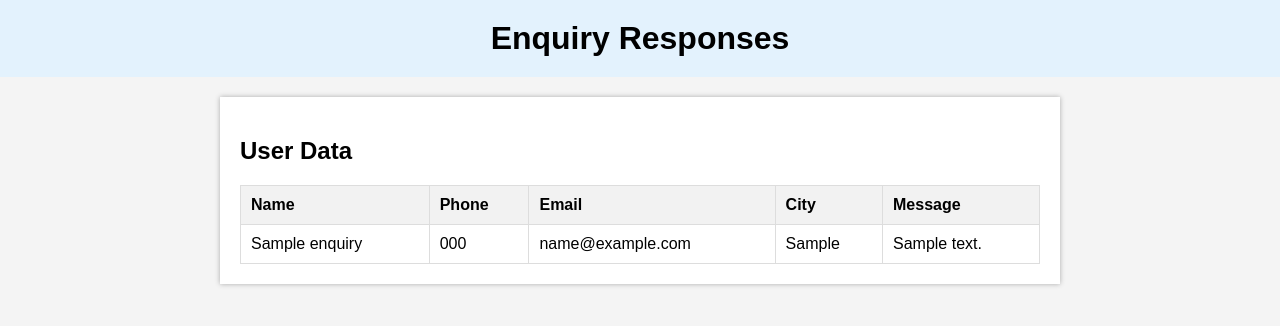
After one commit to Parimal07/FSD_Assignments, a PHP site: page /responses.html in a window 1280 px wide. The commit adds this page. Shown: the top 326 px of the page. Run offline with PHP 8.4, Linux system fonts and the light colour scheme; tables that the repository leaves empty or names only in its code hold one stand-in row (values such as "Sample post").

Commit message:
updated lab4

```diff
--- /dev/null
+++ b/Lab4/fetch_data.php
@@ -0,0 +1,44 @@
+<?php
+$servername = 'localhost';
+$username = 'root';
+$password = '';
+$database = 'servlink';
+
+$conn = new mysqli($servername, $username, $password, $database);
+
+if ($conn->connect_error) {
+    die("Connection error : " . $conn->connect_error);
+}
+
+// Assuming you have a table named 'enquiry'
+$sql = "SELECT * FROM enquiry";
+$result = $conn->query($sql);
+
+if ($result->num_rows > 0) {
+    echo "<h2>User Data</h2>";
+    echo "<table border='1'>
+            <tr>
+                <th>Name</th>
+                <th>Phone</th>
+                <th>Email</th>
+                <th>City</th>
+                <th>Message</th>
+            </tr>";
+
+    while ($row = $result->fetch_assoc()) {
+        echo "<tr>";
+        echo "<td>" . $row["name"] . "</td>";
+        echo "<td>" . $row["phone"] . "</td>";
+        echo "<td>" . $row["email"] . "</td>";
+        echo "<td>" . $row["city"] . "</td>";
+        echo "<td>" . $row["message"] . "</td>";
+        echo "</tr>";
+    }
+
+    echo "</table>";
+} else {
+    echo "No data found in the database.";
+}
+
+$conn->close();
+?>
--- a/Lab4/home.php
+++ b/Lab4/home.php
@@ -17,7 +17,7 @@ $email = $_POST['email'];
 $message = $_POST['message'];
 $city = $_POST['city'];
 
-$sql = "INSERT INTO enquiry VALUES ('$name','$phone','$email,'$city','$message')";
+$sql = "INSERT INTO enquiry VALUES ('$name',$phone,'$email','$city','$message')";
 if ($conn->query($sql) == True) {
     echo ("Successfully Entered Data");
 } else {
--- a/Lab4/index.html
+++ b/Lab4/index.html
@@ -12,7 +12,7 @@
     <nav class="navbar" style="background-color: #e3f2fd;">
         <div class="container-fluid d-flex justify-content-between">
             <a class="navbar-brand d-flex align-items-center" href="#" style="font-size: 30px; font-family: 'Times New Roman', Times, serif;">
-                <img src="/Lab3/logo.png" alt="Logo" width="38" height="32" class="d-inline-block align-text-top">
+                <img src="/Lab4/logo.png" alt="Logo" width="38" height="32" class="d-inline-block align-text-top">
                 ServLink
             </a>
             <button class="navbar-toggler" type="button" data-bs-toggle="collapse" data-bs-target="#navbarNavDropdown" aria-controls="navbarNavDropdown" aria-expanded="false" aria-label="Toggle navigation">
@@ -76,7 +76,7 @@
                     </div>
                     <div class="col-md-8">
                         <div class="card-body">
-                            <h4 class="card-title"><a href = "/Lab3/project1.html">Project 1</a></h4>
+                            <h4 class="card-title"><a href = "/Lab4/project1.html">Project 1</a></h4>
                             <p class="card-text"> <b>Website Redesign :</b> The project focused on a strategic redesign process that encompassed refining layout, aesthetics, and responsiveness for a modern and engaging user experience.</p>
                         </div>
                     </div>
@@ -91,7 +91,7 @@
                     </div>
                     <div class="col-md-8">
                         <div class="card-body">
-                            <h4 class="card-title"><a href = "/Lab3/project2.html">Project 2</a></h4>
+                            <h4 class="card-title"><a href = "/Lab4/project2.html">Project 2</a></h4>
                             <p class="card-text"><b>Ecommerce-Platform :</b> A versatile online marketplace enabling businesses to efficiently showcase and sell products, featuring intuitive navigation, secure payments, and customer support.</p>
                         </div>
                     </div>
--- a/Lab4/project1.html
+++ b/Lab4/project1.html
@@ -42,7 +42,7 @@
 <body>
     <header>
         <nav>
-            <a href="/Lab3/index.html">Home</a>
+            <a href="/Lab4/index.html">Home</a>
         </nav>
         <h1>Website Redesign Project</h1>
     </header>
--- a/Lab4/project2.html
+++ b/Lab4/project2.html
@@ -39,7 +39,7 @@
 <body>
     <header>
         <nav>
-            <a href="/Lab3/index.html">Home</a>
+            <a href="/Lab4/index.html">Home</a>
         </nav>
         <h1>Ecommerce Platform Project</h1>
     </header>
--- /dev/null
+++ b/Lab4/responses.html
@@ -0,0 +1,65 @@
+<!DOCTYPE html>
+<html lang="en">
+<head>
+    <meta charset="UTF-8">
+    <meta name="viewport" content="width=device-width, initial-scale=1.0">
+    <title>Enquiry Responses</title>
+    <style>
+        body {
+            font-family: Arial, sans-serif;
+            background-color: #f4f4f4;
+            margin: 0;
+            padding: 0;
+        }
+        h1 {
+            text-align: center;
+            padding: 20px 0;
+            background-color: #e3f2fd;
+            color: black;
+            margin: 0;
+        }
+        #container {
+            max-width: 800px;
+            margin: 0 auto;
+            padding: 20px;
+            background-color: #fff;
+            box-shadow: 0 0 5px rgba(0, 0, 0, 0.3);
+            margin-top: 20px; /* Add margin to create spacing */
+        }
+        table {
+            width: 100%;
+            border-collapse: collapse;
+            margin-top: 20px;
+        }
+        table, th, td {
+            border: 1px solid #ddd;
+        }
+        th, td {
+            padding: 10px;
+            text-align: left;
+        }
+        th {
+            background-color: #f2f2f2;
+        }
+    </style>
+</head>
+<body>
+    <h1>Enquiry Responses</h1>
+    <div id="container">
+        <!-- Data will be inserted here dynamically using JavaScript -->
+    </div>
+
+    <script>
+        // Use JavaScript to fetch data from fetch_data.php
+        fetch('fetch_data.php')
+            .then(response => response.text())
+            .then(data => {
+                // Display the fetched data in the 'container' div
+                document.getElementById('container').innerHTML = data;
+            })
+            .catch(error => {
+                console.error('Error fetching data:', error);
+            });
+    </script>
+</body>
+</html>
```
Also changed, not shown: Lab4/dislay_data.html (added, +25 -0 lines), 1 other file.
